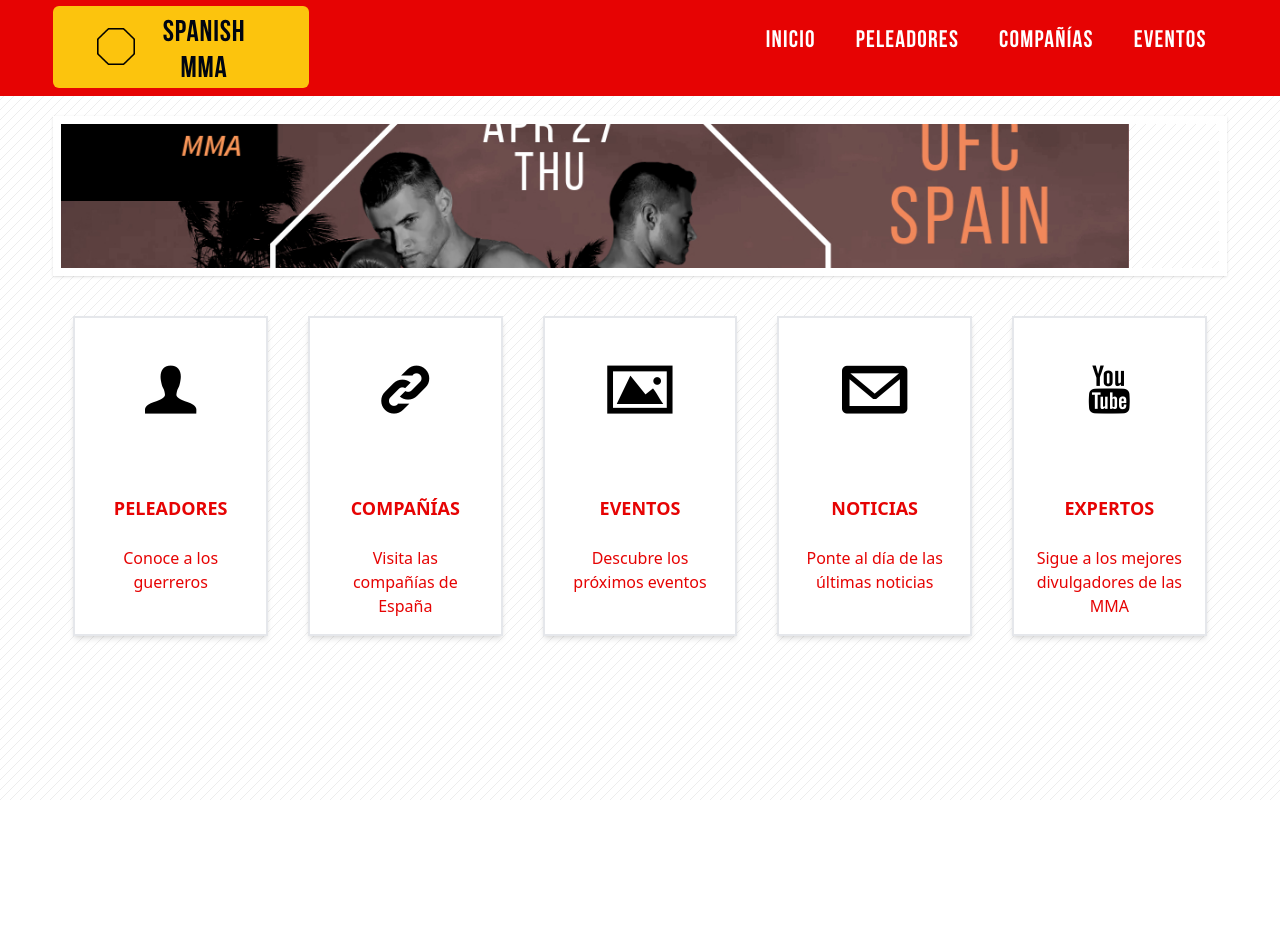
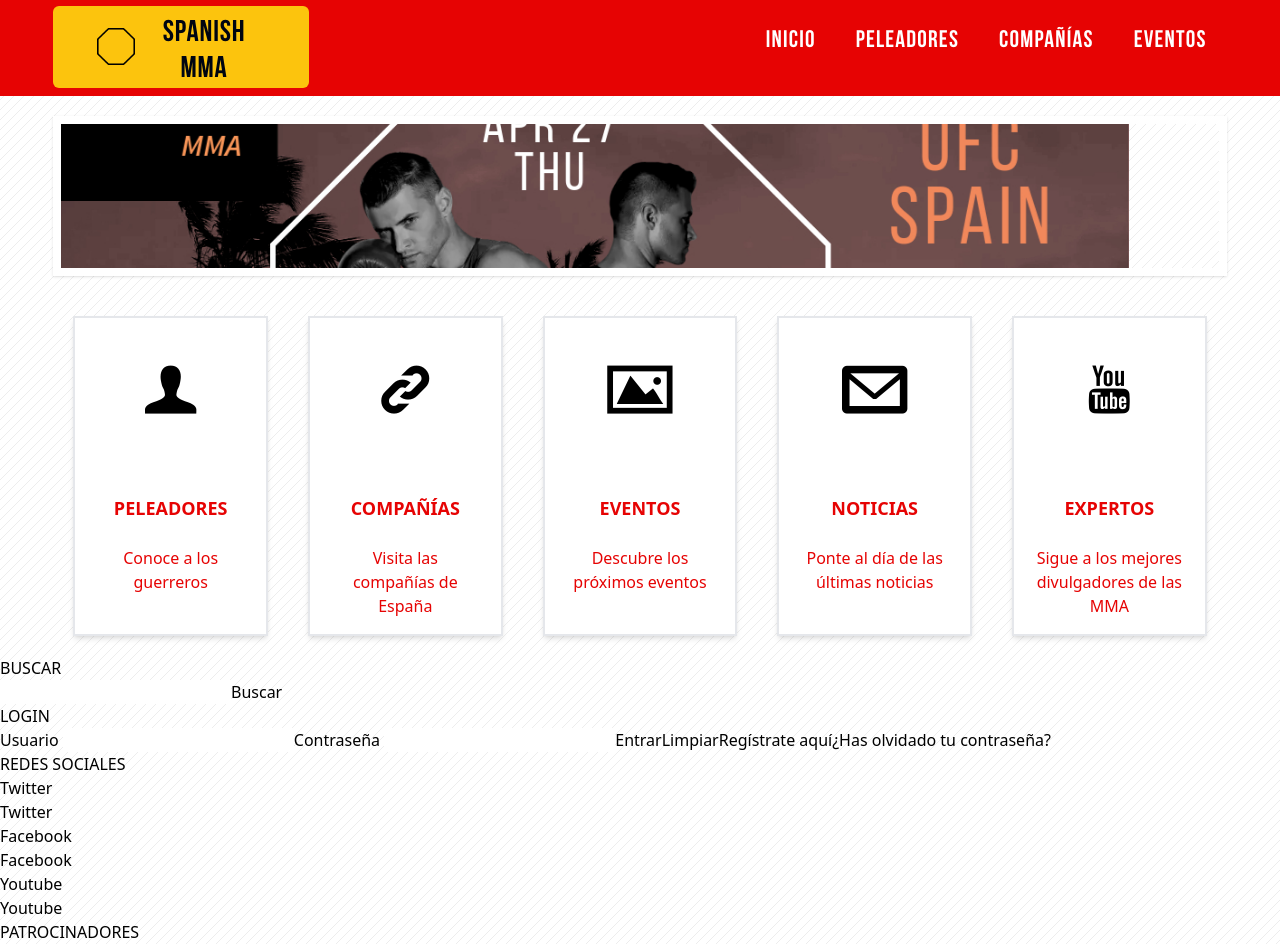
Before and after one commit to dvaldi7/Spanish-MMA, a React (Vite) app in the folder spanish-mma/: page / in a window 1280 px wide. Before the commit the page ends 800 px from the top, so only its background shows below. Built offline with nearby package versions, Linux system fonts and the light colour scheme.

Commit message:
added aside to app.jsx

```diff
--- a/spanish-mma/src/App.jsx
+++ b/spanish-mma/src/App.jsx
@@ -20,7 +20,7 @@
             <section className='container w-11/12 mx-auto'>
 
                 {/* INICIO BANNER */}
-               <Banner />
+                <Banner />
                 {/* FIN BANNER */}
 
                 {/* INICIO TARJETAS */}
@@ -31,7 +31,66 @@
             {/* FIN INFORMACIÓN */}
 
             {/* INICIO CONTENIDO PRINCIPAL */}
+            <main>
 
+                <aside id='lateral'>
+                    <h3>BUSCAR</h3>
+                    <div id='search'>
+                        <form>
+                            <input type='text' />
+                            <input type='button' value="Buscar" />
+
+                        </form>
+                    </div>
+
+                    <h3>LOGIN</h3>
+                    <div id='login'>
+                        <form>
+                            <label for="email">Usuario </label>
+                            <input type='email' id='email' />
+
+                            <label for='password' >Contraseña </label>
+                            <input type='password' id='password' />
+
+                            <input type='submit' value="Entrar" />
+                            <input type='reset' value="Limpiar" />
+
+                            <a href='#'>Regístrate aquí</a>
+                            <a href='#'>¿Has olvidado tu contraseña?</a>
+                        </form>
+                    </div>
+
+                    <h3>REDES SOCIALES</h3>
+                    <div id='social-media'>
+
+                        <div className='twitter'>
+                            <a href='#'>Twitter</a>
+                            <p>Twitter</p>
+                        </div>
+
+                        <div className='facebook'>
+                            <a href='#'>Facebook</a>
+                            <p>Facebook</p>
+                        </div>
+
+                        <div className='youtube'>
+                            <a href='#'>Youtube</a>
+                            <p>Youtube</p>
+                        </div>
+                    </div>
+
+                    <h3>PATROCINADORES</h3>
+                    <div id='sponsors'>
+
+                    </div>
+
+                </aside>
+
+                <section>
+
+                </section>
+
+            </main>
             {/* FIN CONTENIDO PRINCIPAL */}
         </div >
     )
```
